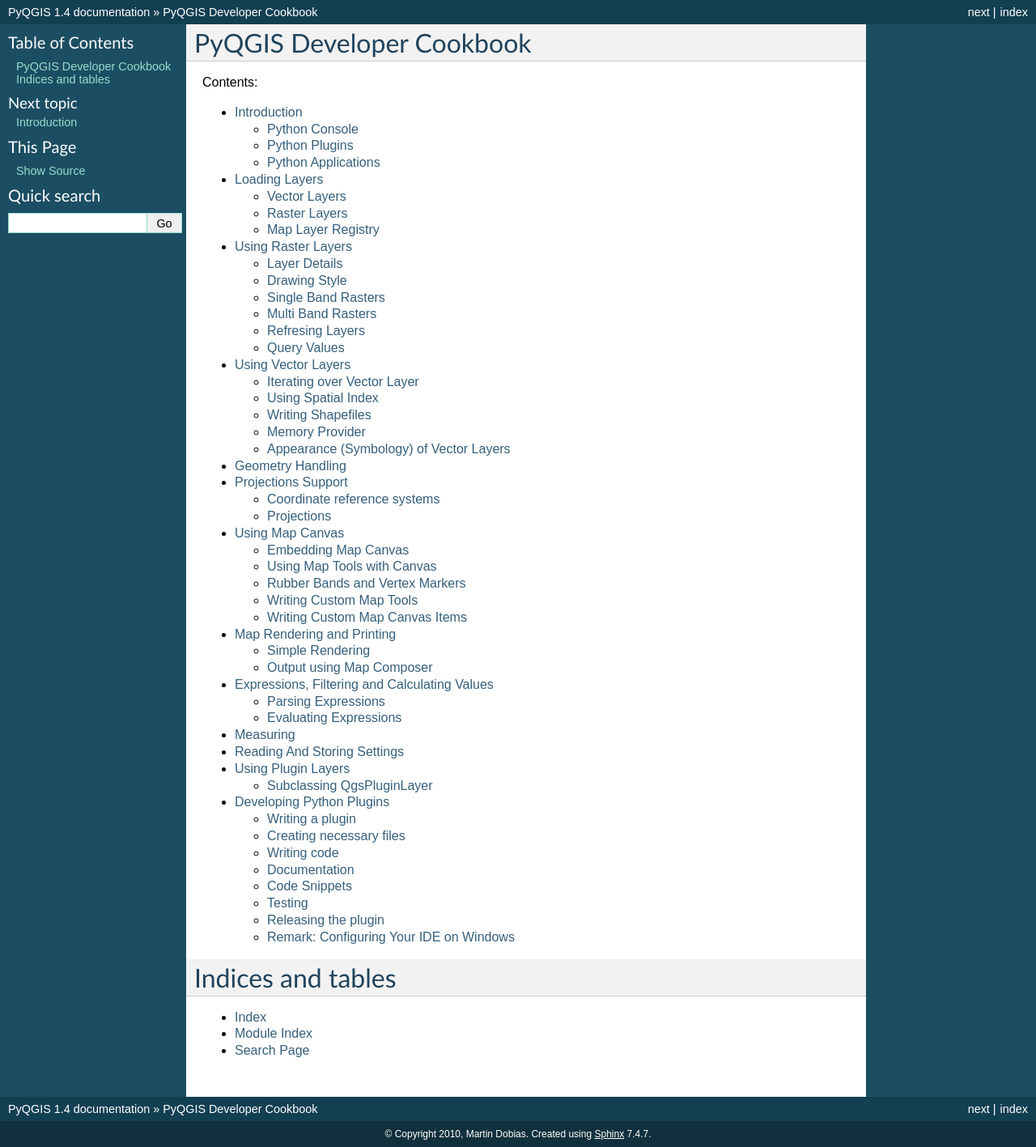
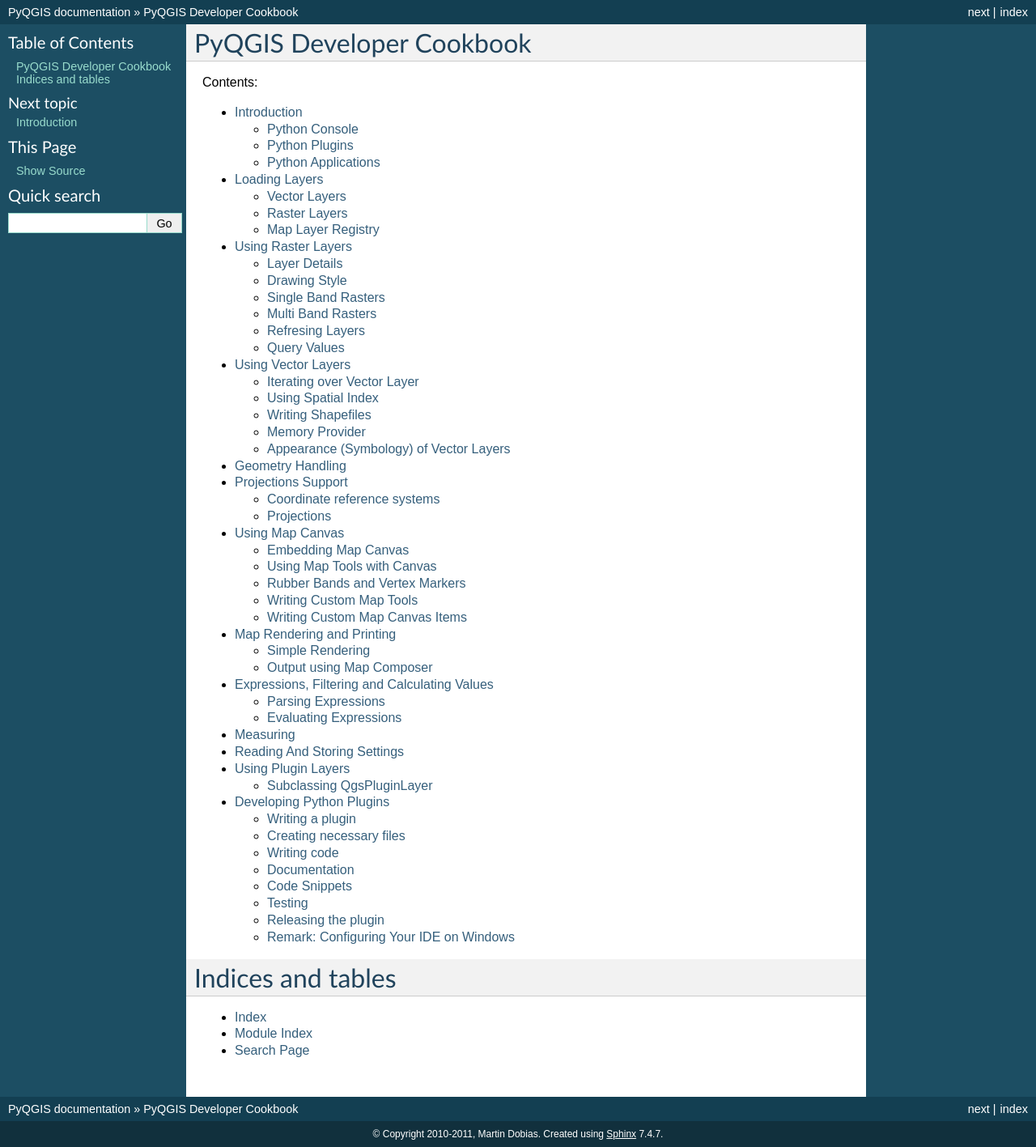
Before and after one commit to slarosa/QGIS-Developer-Cookbook, a Sphinx documentation site: the page built from source/index.rst, in a window 1280 px wide. Shown: the whole page at 81% size. Built offline with Sphinx 7.4.7, drawn with Linux system fonts in a browser that asks for light colours.

Commit message:
Do not explicitly show QGIS version for the cookbook
git-svn-id: https://svn.osgeo.org/qgis/docs/trunk@15133 c8812cc2-4d05-0410-92ff-de0c093fc19c

```diff
--- a/source/conf.py
+++ b/source/conf.py
@@ -39,16 +39,16 @@
 
 # General information about the project.
 project = u'PyQGIS'
-copyright = u'2010, Martin Dobias'
+copyright = u'2010-2011, Martin Dobias'
 
 # The version info for the project you're documenting, acts as replacement for
 # |version| and |release|, also used in various other places throughout the
 # built documents.
 #
 # The short X.Y version.
-version = '1.4'
+#version = '1.4'
 # The full version, including alpha/beta/rc tags.
-release = '1.4'
+#release = '1.4'
 
 # The language for content autogenerated by Sphinx. Refer to documentation
 # for a list of supported languages.
```
